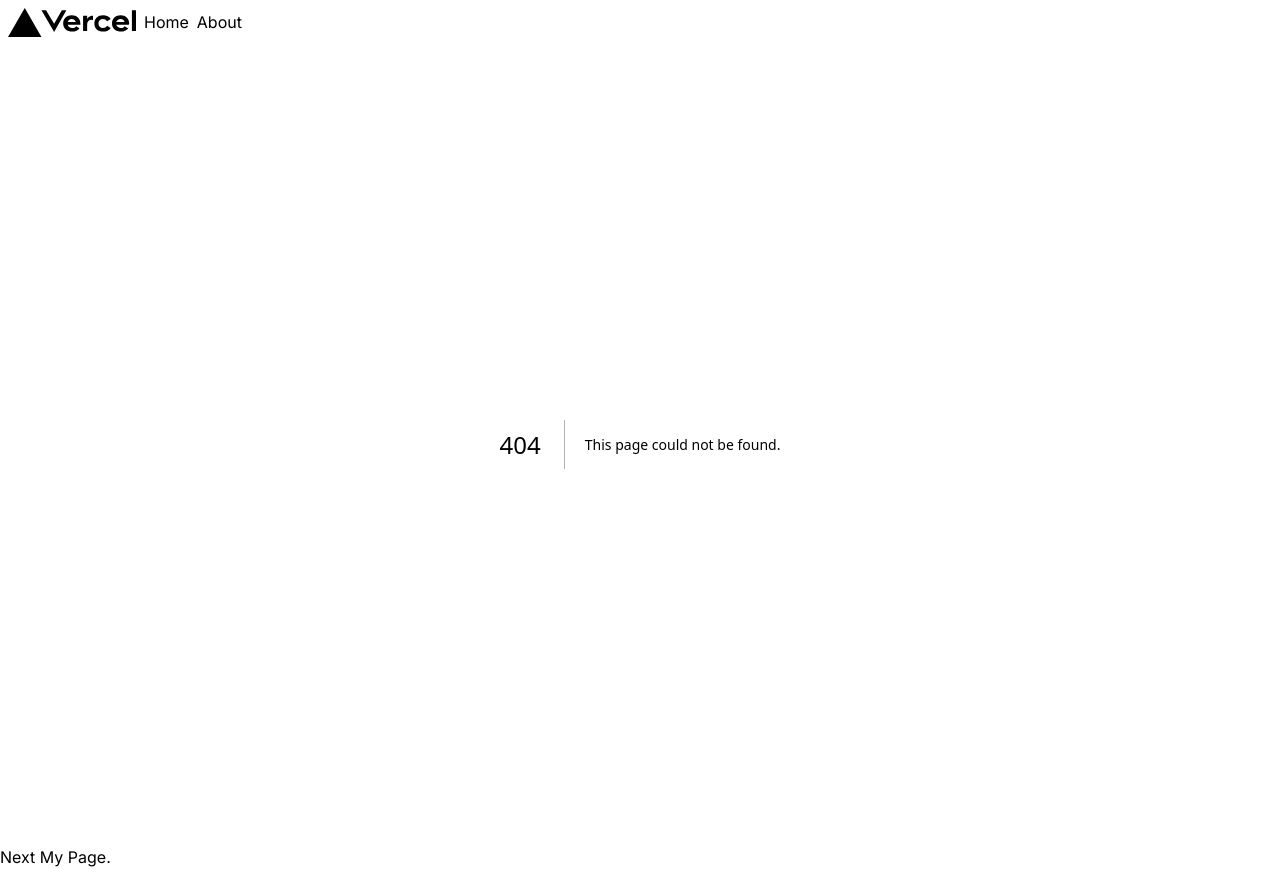
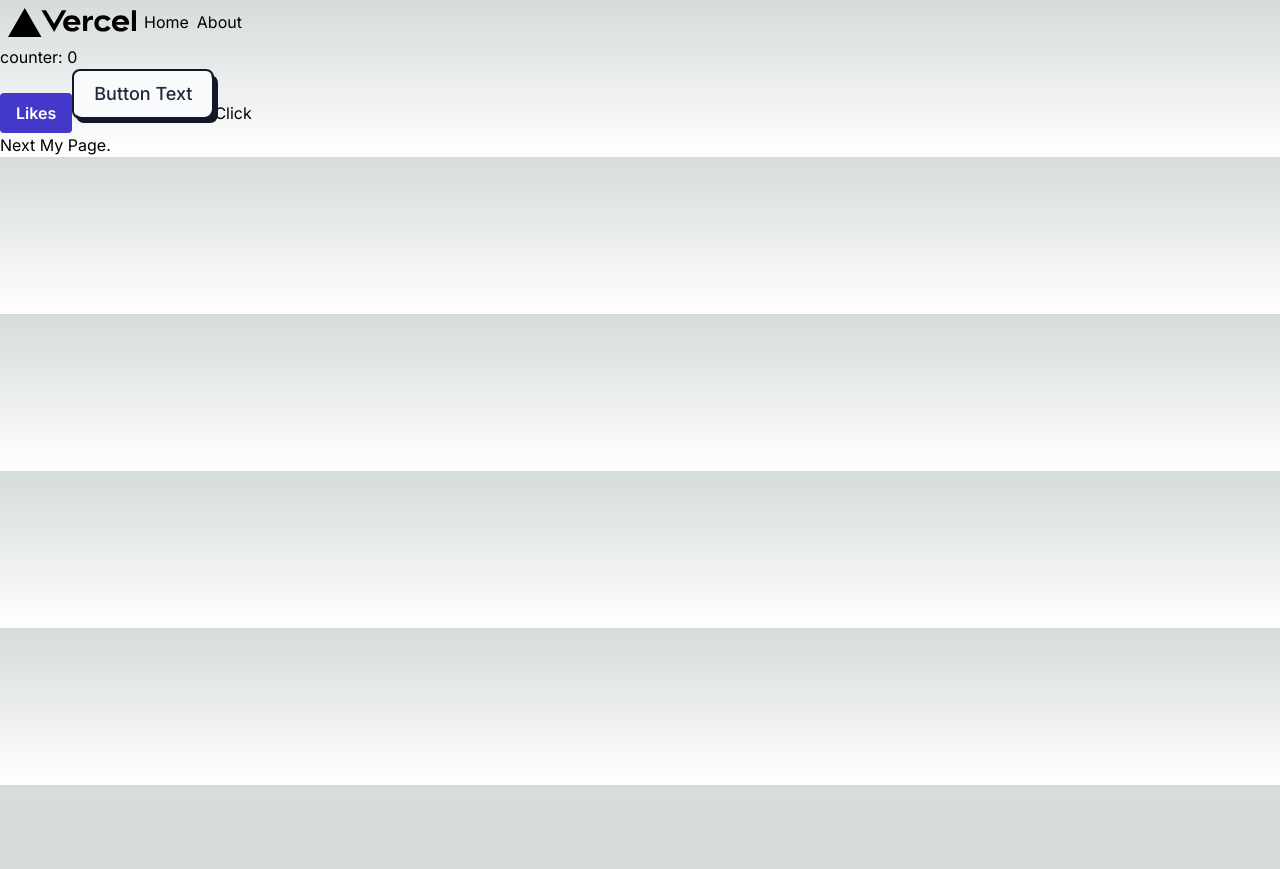
Before and after one commit to miyagi-yt/next_sample, a Next.js app: page /good in a window 1280 px wide. Before the commit this address had no page. After the commit the page ends 800 px from the top, so only its background shows below. Built offline with nearby package versions, Linux system fonts and the light colour scheme.

Commit message:
feat: good-cl

```diff
--- a/src/app/about/page.tsx
+++ b/src/app/about/page.tsx
@@ -8,7 +8,9 @@
         <li>
           <Link href="member">メンバーリスト</Link>
         </li>
-        <li></li>
+        <li>
+          <Link href="good">いいねボタン</Link>
+        </li>
         <li></li>
         <li></li>
         <li></li>
--- /dev/null
+++ b/src/app/good/good-cl.module.css
@@ -0,0 +1,3 @@
+.counter {
+  color: #ff0000;
+}
--- /dev/null
+++ b/src/app/good/good-cl.tsx
@@ -0,0 +1,38 @@
+'use client';
+import { useState } from 'react';
+
+const GoodCl = () => {
+  const [likes, setLikes] = useState(0);
+
+  const doClick = () => {
+    setLikes(likes + 1);
+  };
+
+  return (
+    <div>
+      <div>{`counter: ${likes}`}</div>
+      <button
+        className={
+          'bg-indigo-700 font-semibold text-white py-2 px-4 rounded hover:bg-red-500'
+        }
+        onClick={doClick}
+      >
+        Likes
+      </button>
+      <a href="#_" className="relative inline-block text-lg group">
+        <span className="relative z-10 block px-5 py-3 overflow-hidden font-medium leading-tight text-gray-800 transition-colors duration-300 ease-out border-2 border-gray-900 rounded-lg group-hover:text-white">
+          <span className="absolute inset-0 w-full h-full px-5 py-3 rounded-lg bg-gray-50"></span>
+          <span className="absolute left-0 w-48 h-48 -ml-2 transition-all duration-300 origin-top-right -rotate-90 -translate-x-full translate-y-12 bg-gray-900 group-hover:-rotate-180 ease"></span>
+          <span className="relative">Button Text</span>
+        </span>
+        <span
+          className="absolute bottom-0 right-0 w-full h-12 -mb-1 -mr-1 transition-all duration-200 ease-linear bg-gray-900 rounded-lg group-hover:mb-0 group-hover:mr-0"
+          data-rounded="rounded-lg"
+        ></span>
+      </a>
+      <button> Click </button>
+    </div>
+  );
+};
+
+export default GoodCl;
--- /dev/null
+++ b/src/app/good/page.tsx
@@ -0,0 +1,11 @@
+import GoodCl from './good-cl';
+
+const Good = () => {
+  return (
+    <div>
+      <GoodCl />
+    </div>
+  );
+};
+
+export default Good;
```
